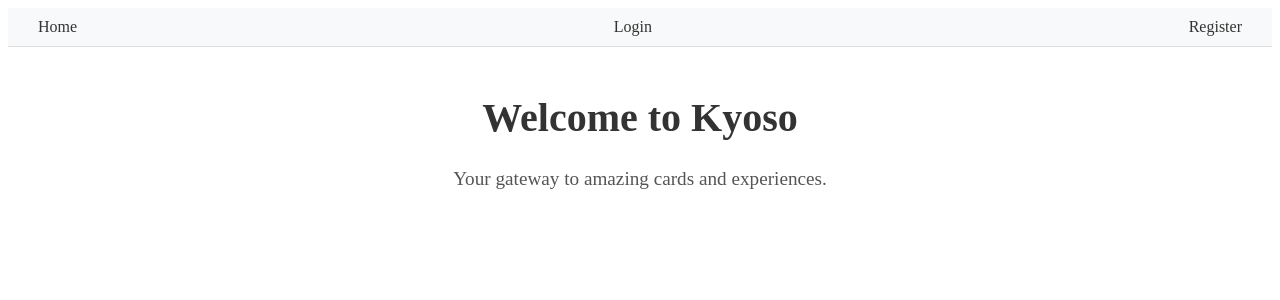
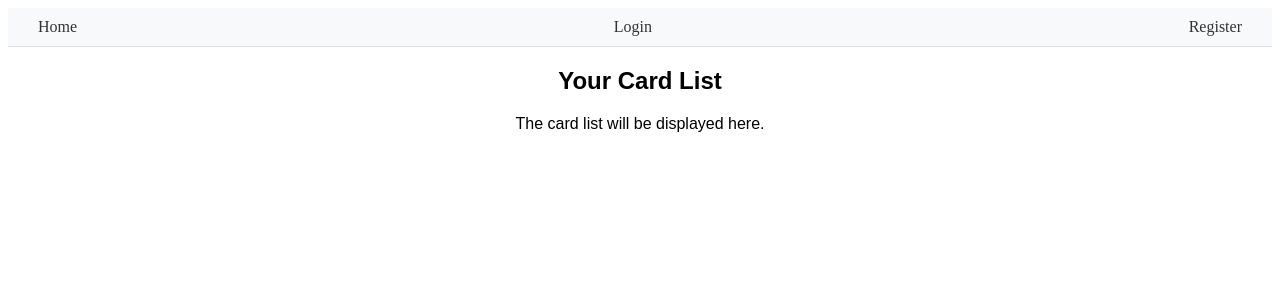
Before and after one commit to janpc01/kyoso-frontend, an Angular app: page /profile in a window 1280 px wide. Before the commit this address led to /. Shown: the top 300 px of the page. Built offline with nearby package versions, Linux system fonts and the light colour scheme.

Commit message:
Profile component which will later display Card List

```diff
--- a/src/app/app.routes.ts
+++ b/src/app/app.routes.ts
@@ -4,10 +4,12 @@ import { HomeComponent } from './home/home.component';
 // Authentication
 import { LoginComponent } from './authentication/login/login.component';
 import { RegisterComponent } from './authentication/register/register.component';
+import { ProfileComponent } from './authentication/profile/profile.component';
 
 export const routes: Routes = [
   { path: '', component: HomeComponent },
   { path: 'login', component: LoginComponent },
   { path: 'register', component: RegisterComponent },
+  { path: 'profile', component: ProfileComponent },
   { path: '**', redirectTo: '' }, // Redirect unknown routes to home
 ];
--- /dev/null
+++ b/src/app/authentication/profile/profile.component.css
@@ -0,0 +1,9 @@
+.profile {
+    margin: 20px;
+    font-family: Arial, sans-serif;
+    text-align: center;
+  }
+
+  h2 {
+    margin-bottom: 20px;
+  }
--- /dev/null
+++ b/src/app/authentication/profile/profile.component.html
@@ -0,0 +1,6 @@
+<div class="profile">
+    <h2>Your Card List</h2>
+    <!-- Placeholder for Card List Component -->
+    <p>The card list will be displayed here.</p>
+    <!-- <app-card-list></app-card-list> -->
+  </div>
```
Also changed, not shown: src/app/authentication/profile/profile.component.ts (added, +9 -0 lines), 1 other file (tests, documents, lock files or other folders).
